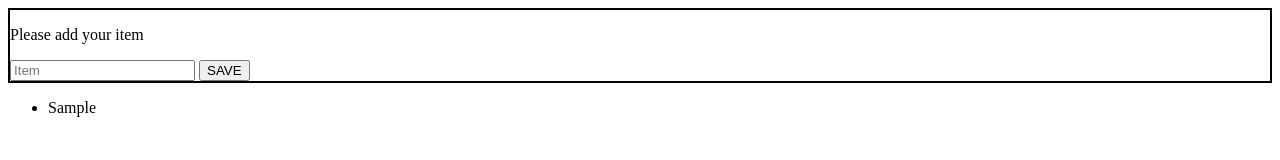
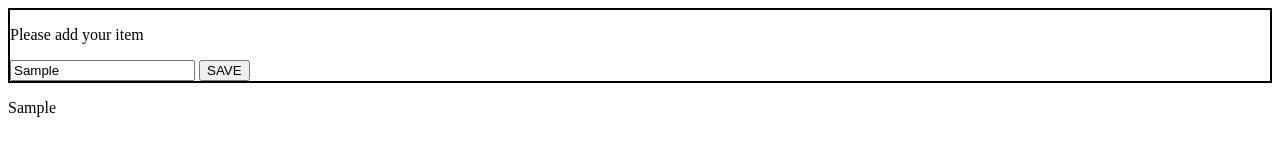
Before and after one commit to muqbyte/training_react, a plain HTML site: page grocery.html in a window 1280 px wide. Both pictures are taken after typing "Sample" into the empty fields and a click on the button "SAVE". Drawn offline with Linux system fonts and the light colour scheme.

Commit message:
new changes

```diff
--- a/grocery.html
+++ b/grocery.html
@@ -13,9 +13,11 @@
     </div>
 
 
-        <ul id="itemList">
+        <!-- <ul id="itemList">
 
-        </ul>
+        </ul> -->
+
+        <p id="itemList"></p>
 
 
     <style>
@@ -25,24 +27,37 @@
     </style>
 
     <script>
-        let getItemList=document.getElementById("getItem");
-        let display=document.getElementById("itemList");
 
 
 
+        let information=[];
 
 
         let saveButton =()=>{
+            ///////method 2
+            let getItemList=document.getElementById("getItem").value;
+            let display=document.getElementById("itemList");
+            let firstItem=information.push(getItemList);
+            console.log(information);
+            display.innerHTML=information;
 
-            if (getItemList.value===""){
-                alert("Please enter something");
-            }
-            else{
-                let li= document.createElement("li");
-                li.innerHTML=getItemList.value;
-                display.appendChild(li);
-            }
-            getItemList.value="";
+
+            // information.forEach((n)=>{
+            // console.log(n);
+
+            // })
+
+
+            //////method 1
+            // if (getItemList.value===""){
+            //     alert("Please enter something");
+            // }
+            // else{
+            //     let li= document.createElement("li");
+            //     li.innerHTML=getItemList.value;
+            //     display.appendChild(li);
+            // }
+            getItemList="";
 
         }
     </script>
```
